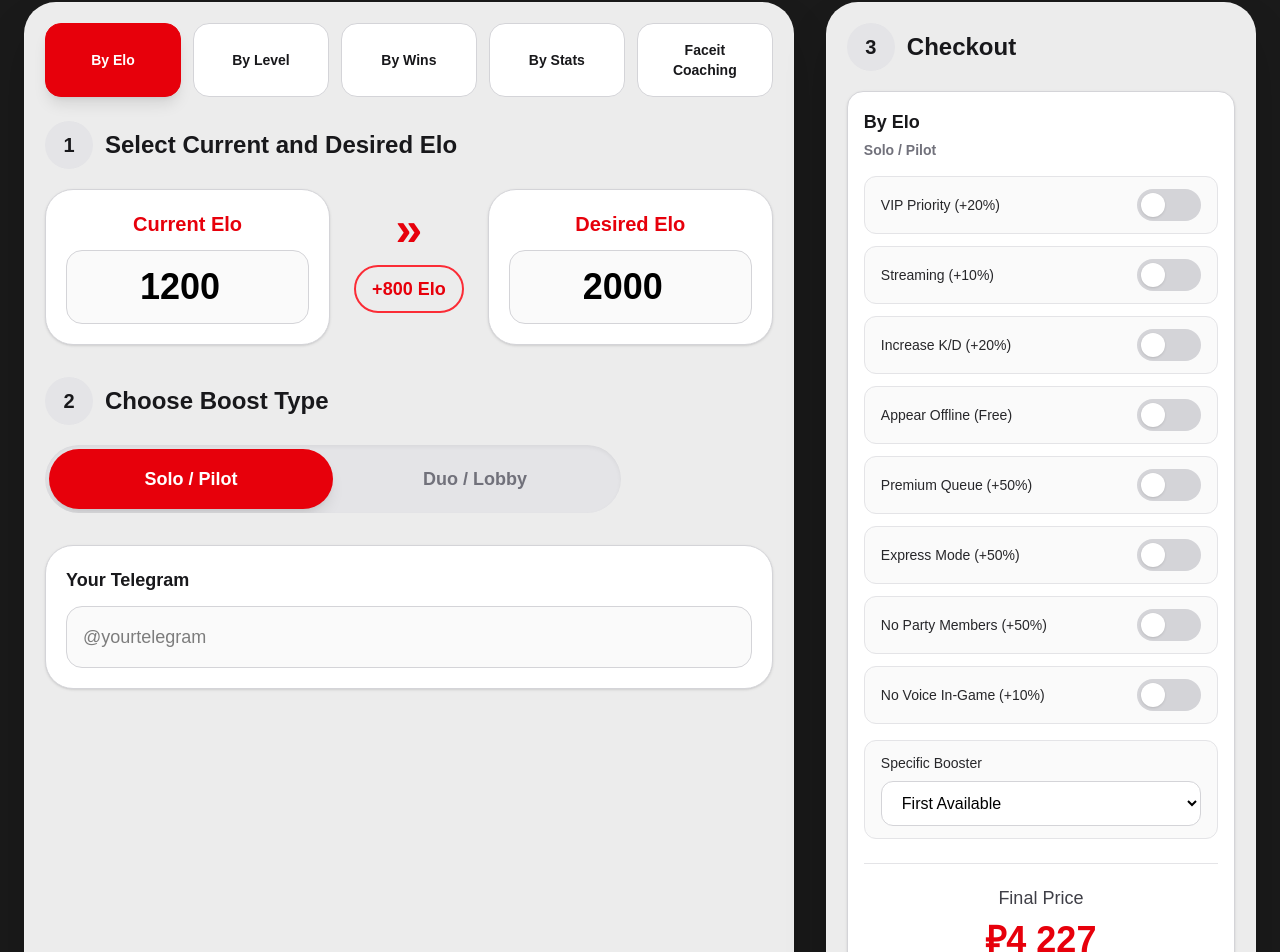
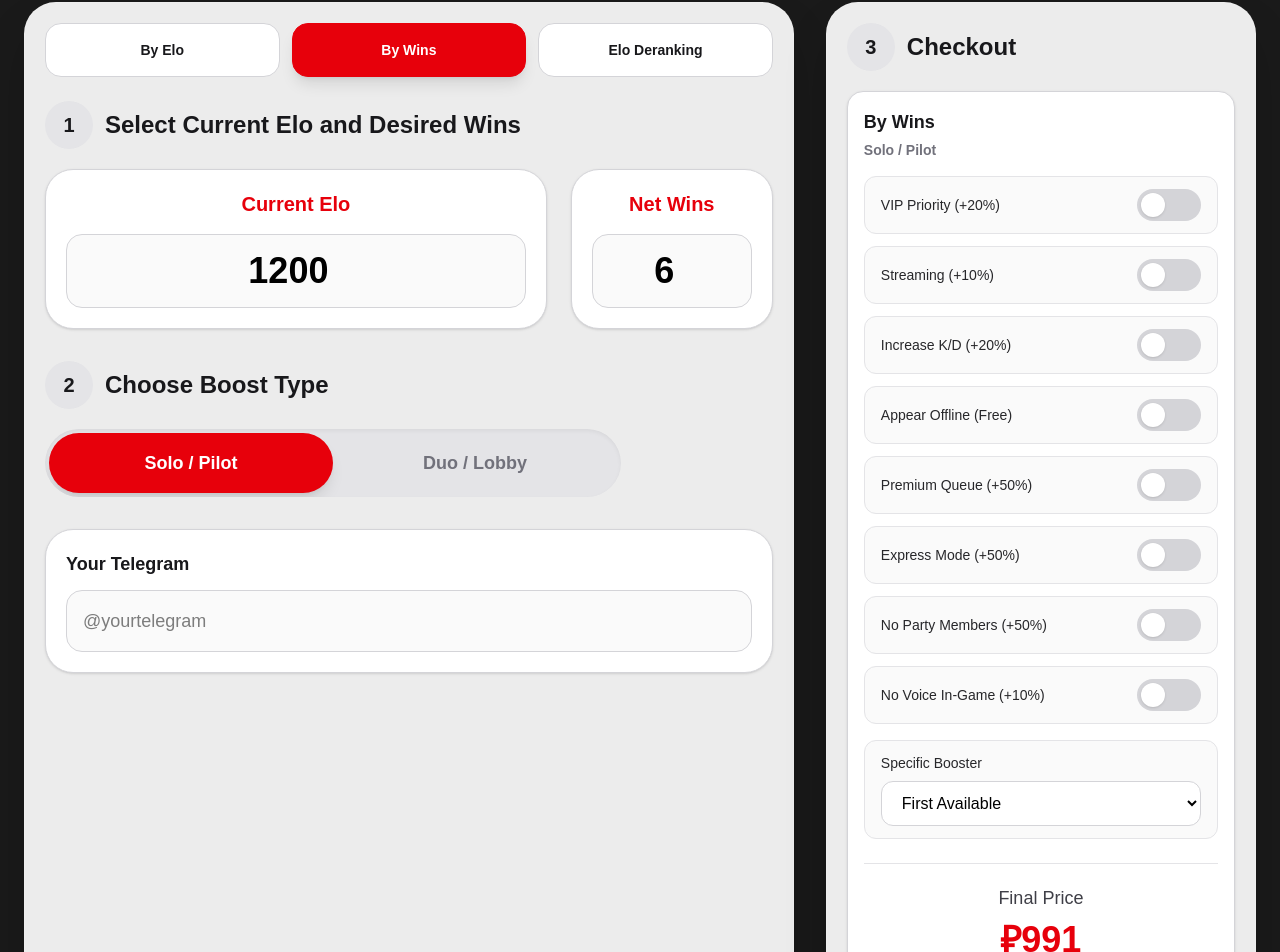
Before and after one commit to lolpoks-source/fastestboost, a Next.js app: page / in a window 1280 px wide. Shown: the part 182-1134 px from the top of the page. Built offline with nearby package versions, Linux system fonts and the light colour scheme.

Commit message:
add by wins and remove other tabs

```diff
--- a/app/page.tsx
+++ b/app/page.tsx
@@ -18,7 +18,6 @@ const ELO_RULES = [
 ];
 
 const PARTY_MULTIPLIER = 1.5;
-const EXPRESS_MULTIPLIER = 1.25;
 const RUB_PER_USD = 90;
 
 function formatRub(value: number) {
@@ -32,7 +31,7 @@ function formatUsd(value: number) {
   }).format(value);
 }
 
-function calcBasePrice(currentEloRaw: string, targetEloRaw: string, isParty: boolean) {
+function calcEloBasePrice(currentEloRaw: string, targetEloRaw: string, isParty: boolean) {
   const currentElo = Number(currentEloRaw);
   const targetElo = Number(targetEloRaw);
 
@@ -58,10 +57,26 @@ function calcBasePrice(currentEloRaw: string, targetEloRaw: string, isParty: boo
   return Math.round(basePrice);
 }
 
+function calcWinsBasePrice(currentEloRaw: string, winsCountRaw: string, isParty: boolean) {
+  const currentElo = Number(currentEloRaw);
+  const winsCount = Number(winsCountRaw);
+
+  if (!Number.isFinite(currentElo) || !Number.isFinite(winsCount)) return null;
+  if (winsCount <= 0) return null;
+
+  let pricePerWin = currentElo < 2000 ? 165.125 : 535.425;
+  if (isParty) {
+    pricePerWin *= PARTY_MULTIPLIER;
+  }
+
+  return Math.round(winsCount * pricePerWin);
+}
+
 export default function FastestBoostWebsite() {
-  const [service, setService] = useState('By Elo');
+  const [service, setService] = useState('By Wins');
   const [currentElo, setCurrentElo] = useState('1200');
   const [targetElo, setTargetElo] = useState('2000');
+  const [winsCount, setWinsCount] = useState('6');
   const [telegram, setTelegram] = useState('');
   const [boostType, setBoostType] = useState<'solo' | 'party'>('solo');
   const [specificBooster, setSpecificBooster] = useState('First Available');
@@ -77,12 +92,19 @@ export default function FastestBoostWebsite() {
   });
 
   const isEloService = service === 'By Elo';
+  const isWinsService = service === 'By Wins';
+  const isCalcService = isEloService || isWinsService;
   const eloDiff = Math.max(0, Number(targetElo || 0) - Number(currentElo || 0));
 
   const pricing = useMemo(() => {
-    if (!isEloService) return null;
+    let basePrice: number | null = null;
 
-    const basePrice = calcBasePrice(currentElo, targetElo, boostType === 'party');
+    if (isEloService) {
+      basePrice = calcEloBasePrice(currentElo, targetElo, boostType === 'party');
+    } else if (isWinsService) {
+      basePrice = calcWinsBasePrice(currentElo, winsCount, boostType === 'party');
+    }
+
     if (basePrice === null) return null;
 
     let finalMultiplier = 1;
@@ -94,7 +116,7 @@ export default function FastestBoostWebsite() {
     if (options.noPartyMembers) finalMultiplier += 0.5;
     if (options.noVoiceInGame) finalMultiplier += 0.1;
 
-    let finalPrice = Math.round(basePrice * finalMultiplier);
+    const finalPrice = Math.round(basePrice * finalMultiplier);
     const finalUsd = finalPrice / RUB_PER_USD;
 
     return {
@@ -102,19 +124,13 @@ export default function FastestBoostWebsite() {
       finalPrice,
       finalUsd,
     };
-  }, [currentElo, targetElo, boostType, options, isEloService]);
+  }, [currentElo, targetElo, winsCount, boostType, options, isEloService, isWinsService]);
 
   const telegramMessage = pricing
-    ? `Hello, I want to order ${service} from ${currentElo} Elo to ${targetElo} Elo. Boost type: ${boostType}. Final price: ${formatRub(pricing.finalPrice)} RUB / ${formatUsd(pricing.finalUsd)} USD. Telegram: ${telegram || 'not specified'}.`
+    ? `Hello, I want to order ${service}${isEloService ? ` from ${currentElo} Elo to ${targetElo} Elo` : ''}${isWinsService ? ` with ${winsCount} net wins from current Elo ${currentElo}` : ''}. Boost type: ${boostType}. Final price: ${formatRub(pricing.finalPrice)} RUB / ${formatUsd(pricing.finalUsd)} USD. Telegram: ${telegram || 'not specified'}.`
     : `Hello, I want to order ${service}. Telegram: ${telegram || 'not specified'}.`;
 
-  const services = [
-    'By Elo',
-    'By Level',
-    'By Wins',
-    'By Stats',
-    'Faceit Coaching',
-  ];
+  const services = ['By Elo', 'By Wins', 'Elo Deranking'];
 
   const toggleOption = (key: keyof typeof options) => {
     setOptions((prev) => ({ ...prev, [key]: !prev[key] }));
@@ -132,7 +148,7 @@ export default function FastestBoostWebsite() {
 
           <div className="grid gap-8 lg:grid-cols-[1.7fr_0.95fr]">
             <div className="rounded-[32px] border border-white/10 bg-[#ececec] p-5 text-black shadow-2xl shadow-black/30">
-              <div className="mb-6 grid grid-cols-2 gap-3 md:grid-cols-5">
+              <div className="mb-6 grid grid-cols-1 gap-3 md:grid-cols-3">
                 {services.map((item) => (
                   <button
                     key={item}
@@ -229,11 +245,85 @@ export default function FastestBoostWebsite() {
                     />
                   </div>
                 </div>
+              ) : isWinsService ? (
+                <div className="space-y-8">
+                  <div>
+                    <div className="mb-5 flex items-center gap-3 text-2xl font-bold text-zinc-900">
+                      <span className="flex h-12 w-12 items-center justify-center rounded-full bg-zinc-200 text-xl">1</span>
+                      <span>Select Current Elo and Desired Wins</span>
+                    </div>
+
+                    <div className="grid items-center gap-6 md:grid-cols-[1.2fr_auto]">
+                      <div className="rounded-[28px] border border-zinc-300 bg-white p-5 shadow-sm">
+                        <div className="mb-4 text-center text-xl font-bold text-red-600">Current Elo</div>
+                        <input
+                          type="number"
+                          value={currentElo}
+                          onChange={(e) => setCurrentElo(e.target.value)}
+                          className="w-full rounded-2xl border border-zinc-300 bg-zinc-50 px-4 py-4 text-center text-4xl font-black outline-none"
+                        />
+                      </div>
+
+                      <div className="rounded-[28px] border border-zinc-300 bg-white p-5 text-center shadow-sm">
+                        <div className="mb-4 text-xl font-bold text-red-600">Net Wins</div>
+                        <input
+                          type="number"
+                          min="1"
+                          value={winsCount}
+                          onChange={(e) => setWinsCount(e.target.value)}
+                          className="w-40 rounded-2xl border border-zinc-300 bg-zinc-50 px-4 py-4 text-center text-4xl font-black outline-none"
+                        />
+                      </div>
+                    </div>
+                  </div>
+
+                  <div>
+                    <div className="mb-5 flex items-center gap-3 text-2xl font-bold text-zinc-900">
+                      <span className="flex h-12 w-12 items-center justify-center rounded-full bg-zinc-200 text-xl">2</span>
+                      <span>Choose Boost Type</span>
+                    </div>
+
+                    <div className="flex max-w-xl overflow-hidden rounded-full bg-zinc-200 p-1 shadow-inner">
+                      <button
+                        type="button"
+                        onClick={() => setBoostType('solo')}
+                        className={`flex-1 rounded-full px-6 py-4 text-lg font-bold transition ${
+                          boostType === 'solo'
+                            ? 'bg-red-600 text-white shadow-lg'
+                            : 'text-zinc-500 hover:text-zinc-900'
+                        }`}
+                      >
+                        Solo / Pilot
+                      </button>
+                      <button
+                        type="button"
+                        onClick={() => setBoostType('party')}
+                        className={`flex-1 rounded-full px-6 py-4 text-lg font-bold transition ${
+                          boostType === 'party'
+                            ? 'bg-red-600 text-white shadow-lg'
+                            : 'text-zinc-500 hover:text-zinc-900'
+                        }`}
+                      >
+                        Duo / Lobby
+                      </button>
+                    </div>
+                  </div>
+
+                  <div className="rounded-[28px] border border-zinc-300 bg-white p-5 shadow-sm">
+                    <div className="mb-3 text-lg font-bold text-zinc-900">Your Telegram</div>
+                    <input
+                      value={telegram}
+                      onChange={(e) => setTelegram(e.target.value)}
+                      placeholder="@yourtelegram"
+                      className="w-full rounded-2xl border border-zinc-300 bg-zinc-50 px-4 py-4 text-lg outline-none"
+                    />
+                  </div>
+                </div>
               ) : (
                 <div className="rounded-[28px] border border-zinc-300 bg-white p-8 text-zinc-900 shadow-sm">
                   <div className="text-2xl font-bold">Manual pricing</div>
                   <div className="mt-3 text-lg text-zinc-600">
-                    This calculator layout is active only for <span className="font-bold">By Elo</span>. For other services, the price is discussed manually in Telegram.
+                    This service is priced manually in Telegram.
                   </div>
                   <div className="mt-6">
                     <input
@@ -256,7 +346,7 @@ export default function FastestBoostWebsite() {
               <div className="rounded-2xl border border-zinc-300 bg-white p-4 shadow-sm">
                 <div className="text-lg font-black text-zinc-900">{service}</div>
                 <div className="mt-1 text-sm font-semibold text-zinc-500">
-                  {isEloService ? `${boostType === 'solo' ? 'Solo / Pilot' : 'Duo / Lobby'}` : 'Manual order'}
+                  {isCalcService ? `${boostType === 'solo' ? 'Solo / Pilot' : 'Duo / Lobby'}` : 'Manual order'}
                 </div>
 
                 <div className="mt-4 space-y-3">
@@ -274,13 +364,11 @@ export default function FastestBoostWebsite() {
                       <div className="text-sm font-medium text-zinc-800">{label}</div>
                       <button
                         type="button"
-                        onClick={() => isEloService && toggleOption(key as keyof typeof options)}
-                        disabled={!isEloService}
+                        onClick={() => isCalcService && toggleOption(key as keyof typeof options)}
+                        disabled={!isCalcService}
                         className={`relative h-8 w-16 rounded-full transition ${
-                          options[key as keyof typeof options]
-                            ? 'bg-red-500'
-                            : 'bg-zinc-300'
-                        } ${!isEloService ? 'cursor-not-allowed opacity-50' : ''}`}
+                          options[key as keyof typeof options] ? 'bg-red-500' : 'bg-zinc-300'
+                        } ${!isCalcService ? 'cursor-not-allowed opacity-50' : ''}`}
                       >
                         <span
                           className={`absolute top-1 h-6 w-6 rounded-full bg-white shadow transition ${
```
